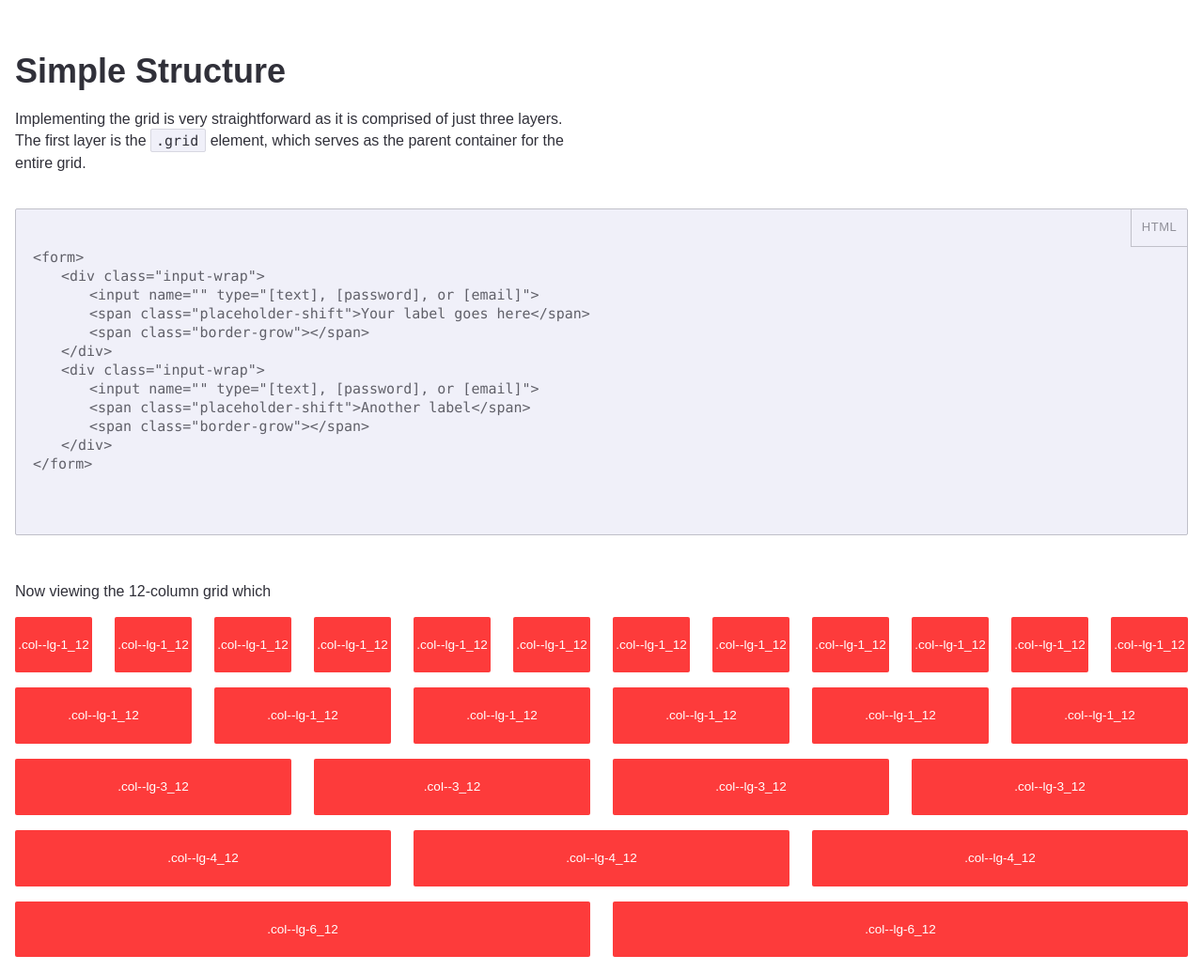
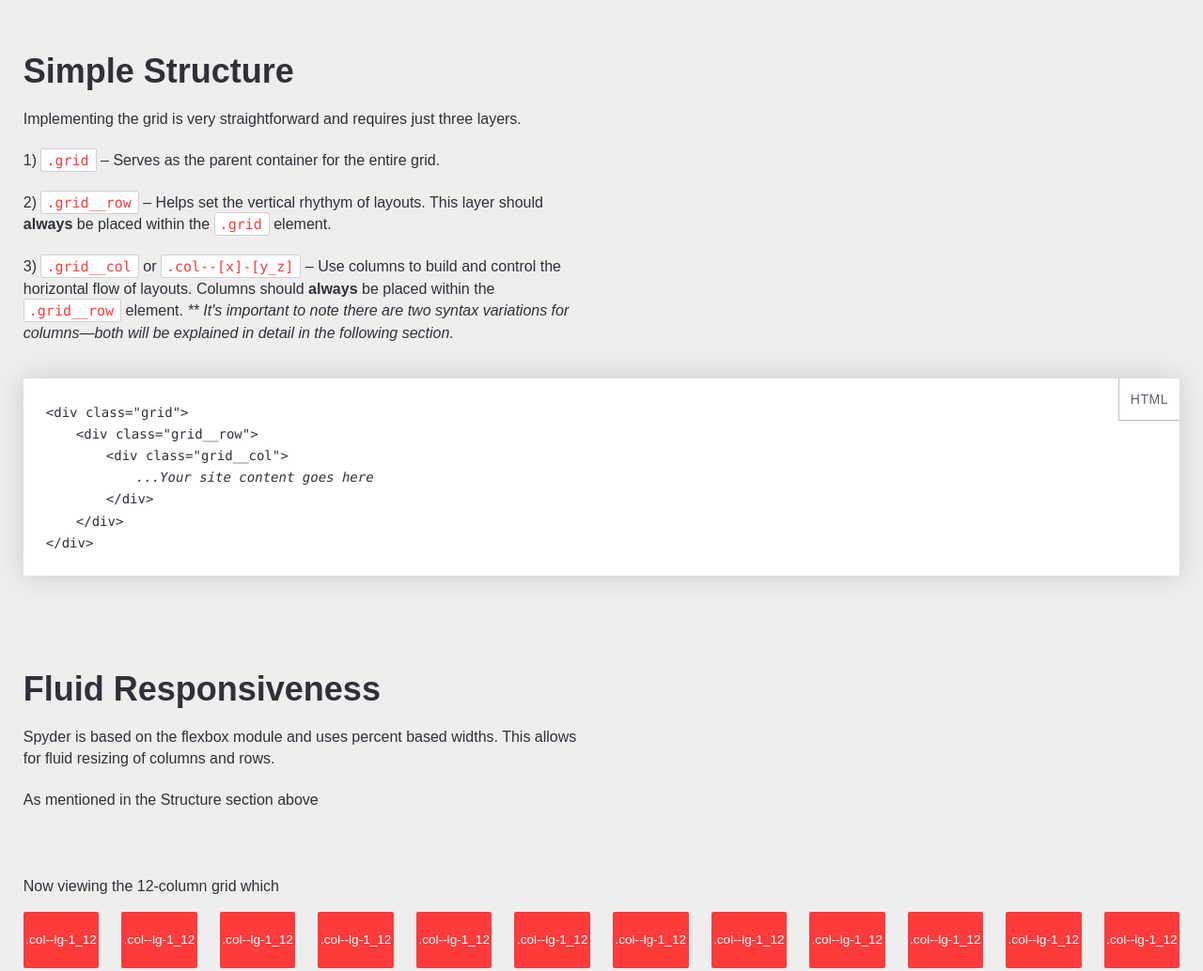
Before and after one commit to joshsanders/spyder, a plain HTML site: page docs/index.html in a window 1280 px wide. Shown: the part 813-1847 px from the top of the page at 94% size. Drawn offline with Linux system fonts and the light colour scheme.

Commit message:
Docs buildout -> Structure + Responsiveness

```diff
--- a/docs/index.html
+++ b/docs/index.html
@@ -6,7 +6,7 @@
 		<title>Spyder—An adaptable, fluid CSS grid system</title>
 		<!-- insert Google web fonts link here -->
 		<link href='//fonts.googleapis.com/css?family=Lato:100,300,400,700,900,100italic,300italic,400italic,700italic,900italic' rel='stylesheet' type='text/css'>
-		<!-- <link rel="stylesheet" href="http://maxcdn.bootstrapcdn.com/font-awesome/4.3.0/css/font-awesome.min.css"> -->
+		<!-- <link rel="stylesheet" href="//maxcdn.bootstrapcdn.com/font-awesome/4.3.0/css/font-awesome.min.css"> -->
 		<!-- <link href="animate.css" rel="stylesheet" type="text/css"> -->
 		<!-- <link href="example.css" rel="stylesheet" type="text/css"> -->
 
@@ -48,33 +48,79 @@
 				<div class="grid__row">
 					<div class="col--sm col--md-full col--lg-6_12">
 						<h3 class="section-title">Simple Structure</h3>
-						<p>Implementing the grid is very straightforward as it is comprised of just three layers. The first layer is the <code class="code--inline">.grid</code> element, which serves as the parent container for the entire grid.</p>
+						<p>Implementing the grid is very straightforward and requires just three layers.</p>
+
+						<p>1) <code class="code--inline">.grid</code> &ndash; Serves as the parent container for the entire grid.</p>
+
+						<p>2) <code class="code--inline">.grid__row</code> &ndash; Helps set the vertical rhythym of layouts. This layer should <strong>always</strong> be placed within the <code class="code--inline">.grid</code> element.</p>
+
+						<p>3) <code class="code--inline">.grid__col</code> or <code class="code--inline">.col--[x]-[y_z]</code> &ndash; Use columns to build and control the horizontal flow of layouts. Columns should <strong>always</strong> be placed within the <code class="code--inline">.grid__row</code> element. <em>** It's important to note there are two syntax variations for columns&mdash;both will be explained in detail in the following section.</em></p>
+
+						<p></p>
+
+						<!-- <p>The first layer is the <code class="code--inline">.grid</code> element, which serves as the parent container for the entire grid.</p>
+
+						<p>The next layer is the <code class="code--inline">.grid__row</code> element, which helps set the vertical rhythym of layouts. This layer should <strong>always</strong> be placed within the <code class="code--inline">.grid</code> element.</p>
+
+						<p>The last layer of the grid is the columns layer. Columns makes up the heart of the grid, and are the containers in which you will place any content that you want aligned to the grid.</p> -->
 					</div>
-				</div> <!-- /grid__row-->
+				</div> <!-- /grid__row -->
 
 				<div class="grid__row">
 					<div class="col--sm col--md-full col--lg-full">
-						<pre class="code-container --html">
-							<code class="code--block">
-								&lt;form&gt;<br>
-									<span class="indent"></span>&lt;div class="input-wrap"&gt;<br>
-									<span class="indent"></span><span class="indent"></span>&lt;input name="" type="[text], [password], or [email]"&gt;<br>
-									<span class="indent"></span><span class="indent"></span>&lt;span class="placeholder-shift"&gt;Your label goes here&lt;/span&gt;<br>
-									<span class="indent"></span><span class="indent"></span>&lt;span class="border-grow"&gt;&lt;/span&gt;<br>
+						<div class="code-wrap code-wrap--html">
+							<code>
+								&lt;div class="grid"&gt;<br>
+									<span class="indent"></span>&lt;div class="grid__row"&gt;<br>
+										<span class="indent--2x"></span>&lt;div class="grid__col"&gt;<br>
+											<span class="indent--3x"></span><em>...Your site content goes here</em><br>
+										<span class="indent--2x"></span>&lt;/div&gt;<br>
 									<span class="indent"></span>&lt;/div&gt;<br>
-									<span class="indent"></span>&lt;div class="input-wrap"&gt;<br>
-									<span class="indent"></span><span class="indent"></span>&lt;input name="" type="[text], [password], or [email]"&gt;<br>
-									<span class="indent"></span><span class="indent"></span>&lt;span class="placeholder-shift"&gt;Another label&lt;/span&gt;<br>
-									<span class="indent"></span><span class="indent"></span>&lt;span class="border-grow"&gt;&lt;/span&gt;<br>
-									<span class="indent"></span>&lt;/div&gt;<br>
-									&lt;/form&gt;
+								&lt;/div&gt;
 							</code>
-						</pre>
+						</div>
+
+						<!-- <p class="callout callout--info">NOTE: Spyder utilizes the BEM naming convention to help keep the relationships between elements understandable at a glance.</p> -->
+					</div>
+				</div>
+
+			</div> <!-- /grid -->
+		</section>
+
+		<section class="">
+			<div class="grid">
+				<div class="grid__row">
+					<div class="col--sm col--md-full col--lg-6_12">
+						<h3 class="section-title">Fluid Responsiveness</h3>
+						<p>Spyder is based on the flexbox module and uses percent based widths. This allows for fluid resizing of columns and rows.</p>
+
+						<p>As mentioned in the Structure section above</p>
 					</div>
 				</div>
 			</div>
+		</section>
 
-		</section>
+
+		<!-- ================= -->
+		<!-- OFFSETS -->
+		<!-- ================= -->
+
+		<!-- ================= -->
+		<!-- NESTING -->
+		<!-- ================= -->
+
+		<!-- ================= -->
+		<!-- ALIGNMENT -->
+		<!-- ================= -->
+
+		<!-- ================= -->
+		<!-- REORDERING -->
+		<!-- ================= -->
+
+		<!-- ================= -->
+		<!-- REVERSING -->
+		<!-- ================= -->
+
 
 		<!-- 12 col grid @ lg media-range -->
 		<div class="grid">
--- a/docs/src/base/_typography.scss
+++ b/docs/src/base/_typography.scss
@@ -35,5 +35,5 @@ h4 {
     font-size: 1.5rem;
 }
 small, .font--small {
-    font-size: 0.75rem;
+    font-size: 0.875rem;
 }
--- /dev/null
+++ b/docs/src/components/_code.scss
@@ -0,0 +1,67 @@
+.code--inline {
+	font-family: $font-family--mono;
+	color: $color--primary;
+    padding: 3px 7px 2px 5px;
+    border: 1px solid rgba(192, 192, 201, 0.75);
+    background: #fff;
+    border-radius: 2px;
+    font-size: .9375em;
+    white-space: nowrap;
+}
+.code-wrap {
+	border-radius: 2px;
+	display: block;
+    position: relative;
+    background: $color--white;
+    box-shadow: 0 0 30px 0px rgba(0,0,0,.15);
+    padding: 1.5rem;
+    overflow-x: scroll;
+    word-wrap: normal;
+
+  	&:before {
+	    font-family: $font-family--sans;
+	    color: $color--steel-1;
+		font-size: .875rem;
+		letter-spacing: .04em;
+		position: absolute;
+		top: 0;
+		right: 0;
+		padding: .75rem;
+		text-align: center;
+		border-top-right-radius: 2px;
+		border-left: 1px solid #c0c0c9;
+		border-bottom: 1px solid #c0c0c9;
+	}
+
+  	&--html:before {
+		content: "HTML";
+	}
+
+	code {
+		font-family: $font-family--mono;
+		font-size: .875rem;
+	}
+
+	.indent {
+		margin-left: 2rem;
+
+		&--2x {
+			margin-left: 4rem;
+		}
+		&--3x {
+			margin-left: 6rem;
+		}
+		&--4x {
+			margin-left: 8rem;
+		}
+	}
+
+	.value {
+		color: $color--primary;
+		display: inline-block;
+	}
+}
+// code .attribute {
+// 	color: #5995f7;
+// 	display: inline-block;
+// }
--- a/docs/src/config/_mixins.scss
+++ b/docs/src/config/_mixins.scss
@@ -1 +1,5 @@
 // mixins go here...
+
+@mixin border-radius($radius) {
+	border-radius: ($radius);
+}
--- a/docs/src/config/_variables.scss
+++ b/docs/src/config/_variables.scss
@@ -6,12 +6,12 @@ $color--primary: rgba(253, 59, 59, 1);
 $color--blue: rgba(38, 148, 243, 1);
 $color--green: rgba(27, 214, 127, 1);
 $color--white: #ffffff;
-$color--smoke-1: #c0c0c9;
-$color--smoke-2: #f0f0f9;
 $color--char-1: #202029;
 $color--char-2: #404049;
 $color--steel-1: #606069;
 $color--steel-2: #909099;
+$color--smoke-1: #c0c0c9;
+$color--smoke-2: #f0f0f9;
 
 $font-family--sans: 'Source Sans Pro', sans-serif;
 $font-family--serif: 'Merriweather', serif;
--- a/docs/src/demo.scss
+++ b/docs/src/demo.scss
@@ -4,13 +4,12 @@
 // @import "config/media-queries"; /* MQs go here??? */
 
 // VENDOR
-@import "vendor/normalize";
 @import "vendor/animate";
-
 @import "../../src/spyder-3.0";
 
 // BASE
 @import "base/reset";
+@import "vendor/normalize";
 @import "base/typography";
 // @import "base/color";
 
@@ -22,6 +21,7 @@
 // @import "layout/footer";
 
 // COMPONENTS
+@import "components/code";
 // @import "components/buttons";
 // @import "components/navigation";
 // @import "components/inputs";
@@ -37,9 +37,12 @@
 
 
 
+body {
+	background: #eeeeee;
+}
 
 .section-title {
-    font-weight: 600;
+    font-weight: 700;
     font-family: 'titillium web', sans-serif;
 
 	.meta-title {
@@ -49,72 +52,16 @@
 	    color: $color--smoke-1;
 	}
 }
-.code--inline {
-	font-family: $font-family--mono;
-   	padding: 3px 7px 2px 5px;
-    border: 1px solid rgba(192, 192, 201, .5);
-    background: #f0f0f9;
-    border-radius: 2px;
-    font-size: .9375em;
-    white-space: nowrap;
+
+.callout {
+	border: 1px solid;
+	border-left: 4px solid;
+	border-color: $color--steel-1;
+	color: $color--steel-1;
+	padding: .5rem;
+	margin: 1.3rem 0;
+	@include border-radius(2px);
 }
-
-
-
-.code-container {
-    border: 1px solid #c0c0c9;
-    border-radius: 2px;
-  	position: relative;
-  	background: $color--smoke-2;
-
-  	&:before {
-	    font-family: $font-family--sans;
-	    font-size: 13px;
-	    letter-spacing: .04em;
-	    position: absolute;
-	    top: 0;
-	    right: 0;
-	    padding: 10px 0;
-	    width: 60px;
-	    text-align: center;
-	    border-top-right-radius: 2px;
-	    background: #f0f0f9;
-	    color: #909099;
-	    border-left: 1px solid #c0c0c9;
-	    border-bottom: 1px solid #c0c0c9;
-	}
-
-  	&.--html:before {
-		content: "HTML";
-	}
-}
-.code--block {
-    display: block;
-    width: 100%;
-    font-family: $font-family--mono;
-    line-height: 20px;
-    padding: 18px;
-    color: #606069;
-    font-size: .9375rem;
-    white-space: nowrap;
-    overflow-x: scroll;
-}
-
-
-.indent {
-	margin-left: 30px;
-}
-code .attribute {
-	color: #5995f7;
-	display: inline-block;
-}
-code .value {
-	color: #ff5933;
-	display: inline-block;
-}
-
-
-
 
 
 
--- a/src/config/_mixins.scss
+++ b/src/config/_mixins.scss
@@ -22,8 +22,8 @@
 	margin-left: $grid-gutter-compensation;
 
 	@include media-range(lg) {
-		margin-right: calc(#{$grid-gutter-compensation} - .25rem );
-		margin-left: calc(#{$grid-gutter-compensation} - .25rem );
+		margin-right: $grid-gutter-compensation - .25rem ;
+		margin-left: $grid-gutter-compensation - .25rem ;
 	}
 }
 @mixin flex-container {
@@ -42,7 +42,7 @@
 	flex-shrink: 1;
 
 	@include media-range(lg) {
-		padding-left: calc(#{$grid-gutter} + .25rem);
-		padding-right: calc(#{$grid-gutter} + .25rem);
+		padding-left: $grid-gutter + .25rem;
+		padding-right: $grid-gutter + .25rem;
 	}
 }
--- a/src/config/_variables.scss
+++ b/src/config/_variables.scss
@@ -2,9 +2,9 @@
 $grid-width: 100%;
 $grid-max-width: 1440px;
 $grid-gutter: .5rem;
-$grid-gutter-compensation: calc(#{$grid-gutter} * -1);
+$grid-gutter-compensation: $grid-gutter * -1;
 // matches vertical spacing between .grid__rows to the size of $grid-gutter as a default
-$grid-spacing--vert-1: calc(#{$grid-gutter} * 2);
+$grid-spacing--vert-1: $grid-gutter * 2;
 
 // media breakpoints
 $media-break--sm-max: 48rem;		//768px @ base-16
--- a/src/spyder-3.0.scss
+++ b/src/spyder-3.0.scss
@@ -19,8 +19,9 @@
 	padding-right: $grid-gutter;
 
 	@include media-range(lg) {
-		padding-right: calc(#{$grid-gutter} * 2);
-		padding-left: calc(#{$grid-gutter} * 2);
+		width: $grid-width - 2%;
+		padding-right: $grid-gutter + .25rem;
+		padding-left: $grid-gutter + .25rem;
 	}
 }
 .grid__row {
@@ -178,5 +179,17 @@
 	.hidden--lg {
 		display: none;
 	}
+
+	// .col--lg-1_12
+
+	// .col--lg-10_12
+
+	// .offset--lg-7_12
+
+	// .push--md-4_8
+
+	// .first-col--sm
+
+	// .col--lg-last
 }
 /* --- Specific grid based column sizes ------------ */
```
Also changed, not shown: assets/spyder-3.0.css, docs/css/demo.css, 2 other files.
